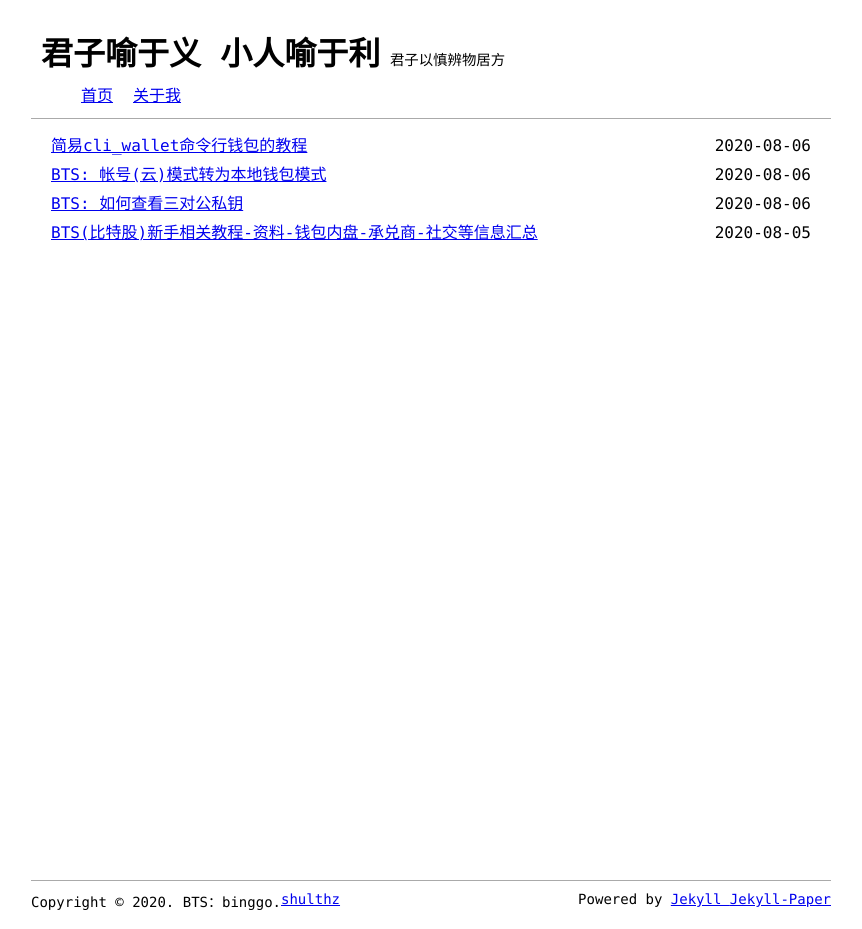
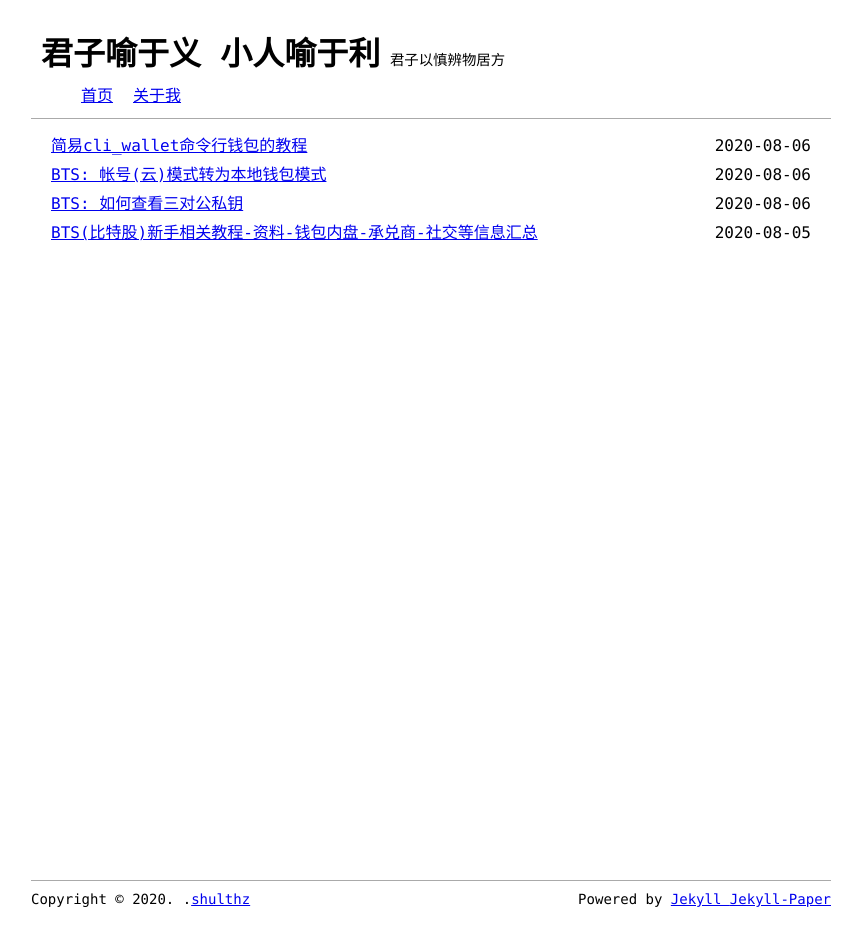
Before and after one commit to shulthz/shulthz.github.io, a Jekyll site: the page built from index.html, in a window 1280 px wide. Shown: the whole page, without its empty margins (209-1071 px from the left). Built offline with Jekyll 4.4.1, drawn with Linux system fonts in a browser that asks for light colours; the list of posts is cut into pages by our own code.

Commit message:
Update _config.yml

```diff
--- a/_config.yml
+++ b/_config.yml
@@ -21,7 +21,7 @@ description: >- # this means to ignore newlines until "baseurl:"
 keywords: [Your keywords]
 baseurl: "" # the subpath of your site, e.g. /blog
 url: "" # the base hostname & protocol for your site, e.g. http://example.com
-domain: "BTS：binggo" # the domain name for your site, e.g. example.com
+domain: "" # the domain name for your site, e.g. example.com
 language: zh-cn
 # Supported languages list:
 # en: English
```
